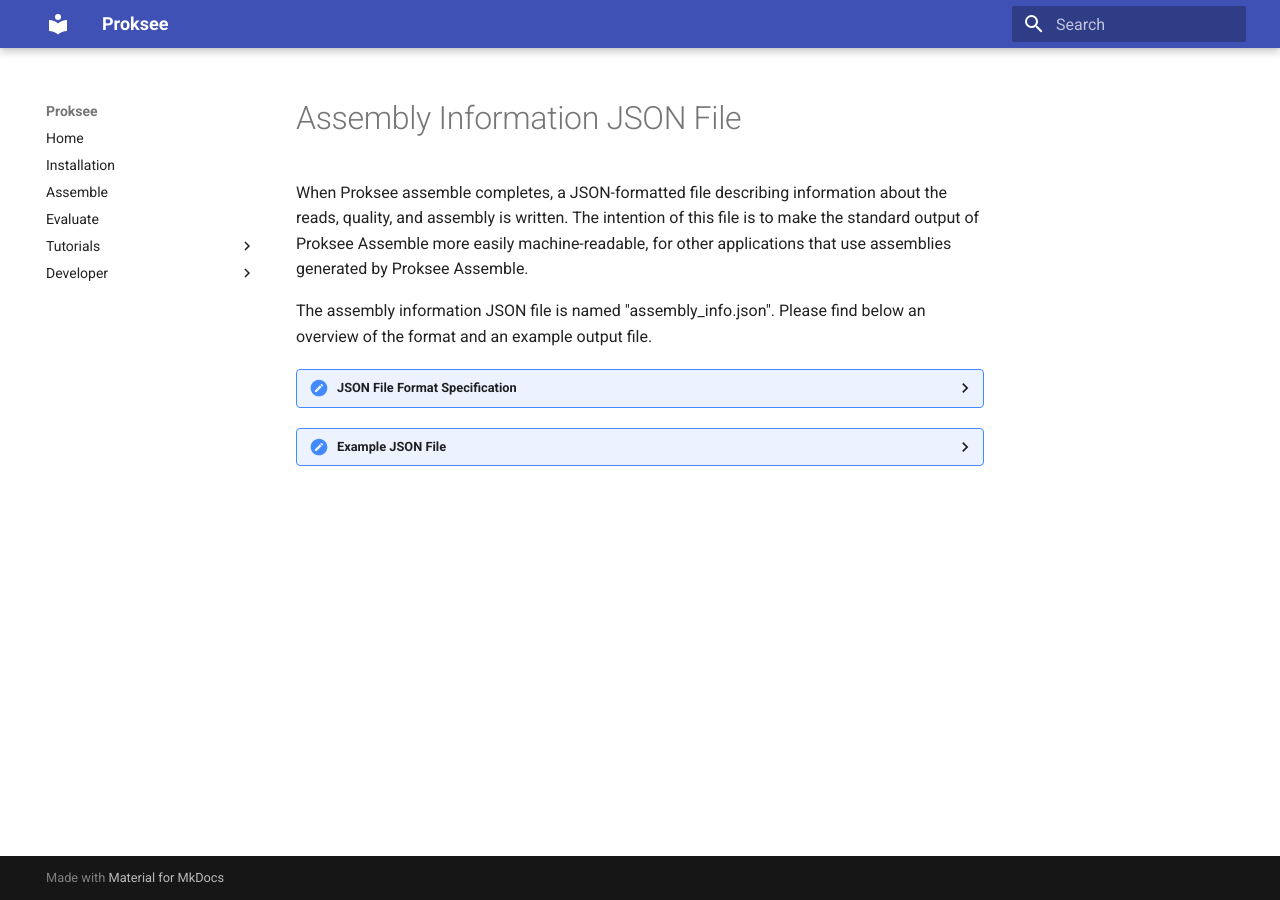
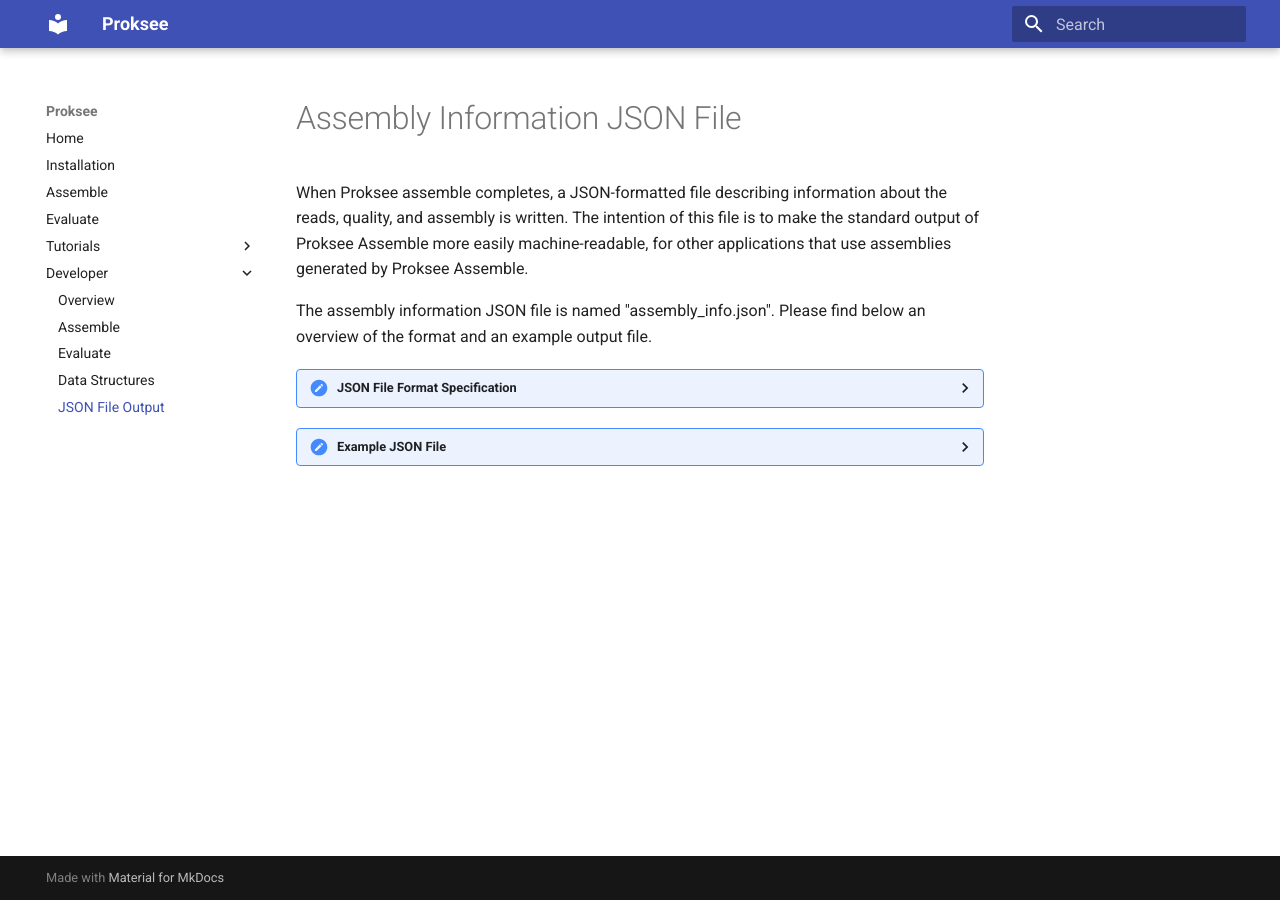
Before and after one commit to proksee-project/proksee-cmd, an MkDocs documentation site: the page built from docs/developer/json.md, in a window 1280 px wide. Built offline with MkDocs 1.6.1 and Material for MkDocs 9.7.7, drawn with Linux system fonts in a browser that asks for light colours.

Commit message:
Adding JSON info to website.

```diff
--- a/mkdocs.yml
+++ b/mkdocs.yml
@@ -15,3 +15,4 @@
           - Assemble: developer/assemble/assemble.md
           - Evaluate: developer/evaluate/evaluate.md
           - Data Structures: developer/assemble/data_structures.md
+          - JSON File Output: developer/json.md
```
